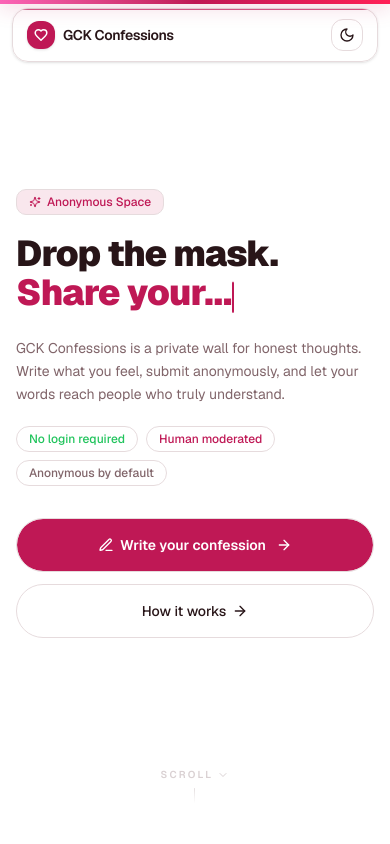
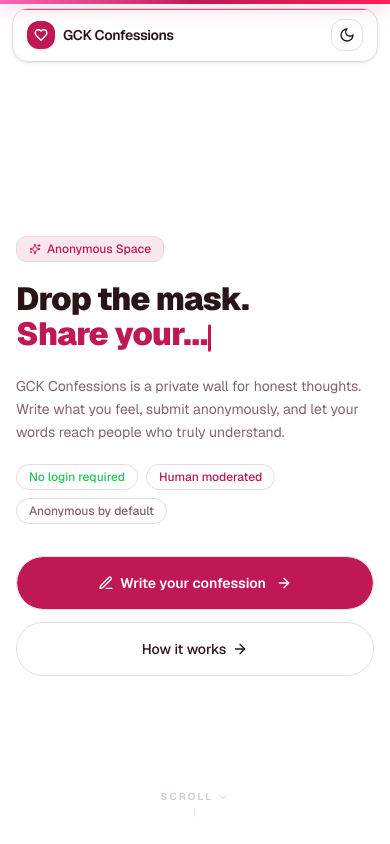
Before and after one commit to RexSixT9/gckconfessions, a Next.js app: page / in a window 390 px wide. Shown: the top 844 px of the page. Built offline with nearby package versions, Linux system fonts and the light colour scheme.

Commit message:
feat: update layout and styling across multiple pages for improved responsiveness and visual consistency

```diff
--- a/src/app/admin/page.tsx
+++ b/src/app/admin/page.tsx
@@ -41,7 +41,7 @@
   const stats = await getStats();
   return (
     <main className="flex-1 bg-background">
-      <PageReveal className="mx-auto w-full max-w-5xl px-4 pb-16 pt-6 sm:px-6 sm:pt-10" y={10} duration={0.4}>
+      <PageReveal className="mx-auto w-full max-w-6xl px-4 pb-14 pt-6 sm:px-6 sm:pb-16 sm:pt-10" y={10} duration={0.4}>
 
         {/*  Page header  */}
         <div className="mb-8 flex animate-slide-down flex-col gap-4 sm:flex-row sm:items-start sm:justify-between">
@@ -49,7 +49,7 @@
             <Badge variant="secondary" className="mb-3 uppercase tracking-wider">
               Admin Panel
             </Badge>
-            <h1 className="text-3xl font-black tracking-tight text-foreground sm:text-4xl">
+            <h1 className="text-[clamp(1.7rem,5.6vw,2.25rem)] font-black tracking-tight text-foreground text-balance">
               Confession Review
             </h1>
             <p className="mt-2 text-sm text-muted-foreground">
--- a/src/app/page.tsx
+++ b/src/app/page.tsx
@@ -34,6 +34,7 @@
 } from "@/components/ui/card";
 import TypewriterText from "@/components/TypewriterText";
 import { useMotionRuntime } from "@/components/MotionProvider";
+import { cn } from "@/lib/cn";
 
 /* ─── Animation variants ─────────────────────────────────────────── */
 const EASE_OUT: [number, number, number, number] = [0.16, 1, 0.3, 1];
@@ -288,6 +289,7 @@
   const { isAppReady, shouldReduceMotion } = useMotionRuntime();
   const canStartMotion = isAppReady || shouldReduceMotion;
   const [isDesktop, setIsDesktop] = useState(false);
+  const [isCompactHeight, setIsCompactHeight] = useState(false);
 
   useEffect(() => {
     const media = window.matchMedia("(min-width: 1024px)");
@@ -296,6 +298,14 @@
     setIsDesktop(media.matches);
     media.addEventListener("change", onChange);
     return () => media.removeEventListener("change", onChange);
+  }, []);
+
+  useEffect(() => {
+    const compactMedia = window.matchMedia("(max-height: 760px)");
+    const onCompactChange = (event: MediaQueryListEvent) => setIsCompactHeight(event.matches);
+    setIsCompactHeight(compactMedia.matches);
+    compactMedia.addEventListener("change", onCompactChange);
+    return () => compactMedia.removeEventListener("change", onCompactChange);
   }, []);
 
   const heroStaggerContainer = useMemo(
@@ -354,7 +364,7 @@
 
         {/* Content — grows to fill remaining space */}
         <div className="flex flex-1 items-center">
-          <div className="mx-auto grid w-full max-w-7xl grid-cols-1 items-center gap-10 px-4 py-14 sm:px-6 sm:py-20 lg:grid-cols-2 lg:gap-20 lg:px-8 lg:py-28">
+          <div className="mx-auto grid w-full max-w-7xl grid-cols-1 items-center gap-10 px-4 py-10 sm:px-6 sm:py-16 lg:grid-cols-2 lg:gap-16 lg:px-8 lg:py-24">
           {/* ── Left: text ── */}
           <motion.div
             variants={heroStaggerContainer}
@@ -371,9 +381,9 @@
 
             {/* Headline with typewriter second line */}
             <motion.div variants={heroFadeUp} className="mt-5">
-              <h1 className="text-4xl font-black leading-[1.08] tracking-tight sm:text-6xl lg:text-[4.5rem]">
+              <h1 className="text-[clamp(2rem,8vw,4.5rem)] font-black leading-[1.08] tracking-tight text-balance">
                 <span className="block text-foreground">Drop the mask.</span>
-                <span className="block text-accent">
+                <span className="block max-w-[22ch] text-accent">
                   <TypewriterText
                     phrases={heroTypingPhrases}
                     typingSpeed={isDesktop ? 50 : 55}
@@ -382,6 +392,7 @@
                     startDelay={isDesktop ? 1050 : 900}
                     forceAnimate
                     cursorClassName="bg-accent"
+                    responsiveMaxChars={{ mobile: 14, tablet: 20, desktop: 28 }}
                   />
                 </span>
               </h1>
@@ -497,12 +508,17 @@
           initial={{ opacity: 0, y: 8 }}
           animate={canStartMotion ? { opacity: 1, y: 0 } : { opacity: 0, y: 8 }}
           transition={{ duration: 0.6, delay: isDesktop ? 1.25 : 1.1, ease: "easeOut" }}
-          className="flex justify-center pb-7 pt-2"
+          className={cn(
+            "pointer-events-none absolute inset-x-0 z-10 flex justify-center",
+            isCompactHeight
+              ? "bottom-[max(0.25rem,env(safe-area-inset-bottom))]"
+              : "bottom-[max(0.75rem,env(safe-area-inset-bottom))]"
+          )}
           aria-hidden
         >
           <a
             href="#highlights"
-            className="group flex flex-col items-center gap-1.5 text-[10px] font-semibold uppercase tracking-[0.22em] text-muted-foreground/55 transition-colors hover:text-muted-foreground/80"
+            className="pointer-events-auto group flex flex-col items-center gap-1 text-[10px] font-semibold uppercase tracking-[0.22em] text-muted-foreground/65 transition-colors hover:text-muted-foreground/85"
           >
             <motion.div
               animate={{ y: [0, 2, 0], opacity: [0.55, 1, 0.55] }}
@@ -515,7 +531,7 @@
             <motion.div
               animate={{ scaleY: [0.55, 1, 0.55], opacity: [0.35, 0.8, 0.35] }}
               transition={{ duration: 1.8, repeat: Infinity, ease: "easeInOut", delay: 0.12 }}
-              className="h-7 w-px origin-top rounded-full bg-linear-to-b from-muted-foreground/60 to-transparent"
+              className="h-6 w-px origin-top rounded-full bg-linear-to-b from-muted-foreground/60 to-transparent"
             />
           </a>
         </motion.div>
@@ -604,7 +620,7 @@
       </section>
 
       {/* ── CTA Banner ──────────────────────────────────────────────── */}
-      <section className="mx-auto w-full max-w-7xl px-4 pb-16 sm:px-6 sm:pb-20 lg:px-8">
+      <section className="mx-auto w-full max-w-7xl px-4 pb-14 sm:px-6 sm:pb-18 lg:px-8">
         <motion.div
           initial={{ opacity: 0, scale: 0.97, y: 24 }}
           whileInView={{ opacity: 1, scale: 1, y: 0 }}
@@ -630,7 +646,7 @@
           <div className="absolute inset-x-0 top-0 h-px bg-linear-to-r from-transparent via-accent/60 to-transparent" />
 
           {/* Content */}
-          <div className="relative z-10 px-8 py-16 text-center sm:py-24">
+          <div className="relative z-10 px-5 py-14 text-center sm:px-8 sm:py-20">
             {/* Animated badge */}
             <motion.span
               animate={{ y: [0, -5, 0] }}
@@ -642,7 +658,7 @@
             </motion.span>
 
             {/* Headline */}
-            <h3 className="mx-auto mt-4 max-w-2xl text-3xl font-black tracking-tight text-white sm:text-5xl leading-[1.08]">
+            <h3 className="mx-auto mt-4 max-w-2xl text-[clamp(1.85rem,7vw,3.2rem)] font-black leading-[1.08] tracking-tight text-white text-balance">
               Your secret is{" "}
               <span className="relative inline-block text-accent">
                 safe here.
@@ -670,11 +686,11 @@
             </p>
 
             {/* CTA buttons */}
-            <div className="mt-10 flex flex-col items-center justify-center gap-4 sm:flex-row">
+            <div className="mt-10 flex flex-col items-center justify-center gap-3 sm:flex-row">
               <Magnetic strength={0.3}>
                 <Button
                   size="lg"
-                  className="group relative h-auto w-full overflow-hidden rounded-full bg-accent px-10 py-5 text-sm font-semibold text-accent-foreground shadow-2xl shadow-accent/30 transition-all hover:bg-accent/90 hover:shadow-accent/50 sm:w-auto"
+                  className="group relative h-auto w-full overflow-hidden rounded-full bg-accent px-8 py-4 text-sm font-semibold text-accent-foreground shadow-2xl shadow-accent/30 transition-all hover:bg-accent/90 hover:shadow-accent/50 sm:w-auto"
                   render={<Link href="/submit" />}
                 >
                   <>
@@ -692,7 +708,7 @@
                 <Button
                   size="lg"
                   variant="outline"
-                  className="h-auto w-full rounded-full border-white/20 bg-white/5 px-10 py-5 text-sm font-semibold text-white backdrop-blur-sm transition-all hover:border-white/35 hover:bg-white/10 sm:w-auto"
+                  className="h-auto w-full rounded-full border-white/20 bg-white/5 px-8 py-4 text-sm font-semibold text-white backdrop-blur-sm transition-all hover:border-white/35 hover:bg-white/10 sm:w-auto"
                   render={<Link href="/guidelines" />}
                 >
                   <>
--- a/src/app/submit/page.tsx
+++ b/src/app/submit/page.tsx
@@ -293,7 +293,7 @@
 
   return (
     <main className="flex-1 bg-background">
-      <PageReveal className="mx-auto w-full max-w-3xl px-4 pb-16 pt-8 sm:px-6 sm:pt-12">
+      <PageReveal className="mx-auto w-full max-w-3xl px-4 pb-14 pt-6 sm:px-6 sm:pb-16 sm:pt-10">
         <Button
           variant="ghost"
           size="sm"
@@ -426,7 +426,7 @@
                 <Separator />
 
                 <div className="flex flex-col gap-3 sm:flex-row sm:items-center sm:justify-between">
-                  <Button type="submit" size="lg" className="h-10 px-5" disabled={!canSubmit}>
+                  <Button type="submit" size="lg" className="h-10 w-full px-5 sm:w-auto" disabled={!canSubmit}>
                     {loading ? (
                       <>
                         <span className="h-4 w-4 animate-spin rounded-full border-2 border-primary-foreground/40 border-t-primary-foreground" />
```
Also changed, not shown: src/app/guidelines/GuidelinesClient.tsx (+5 -5 lines), src/app/transparency/page.tsx (+5 -5 lines).
